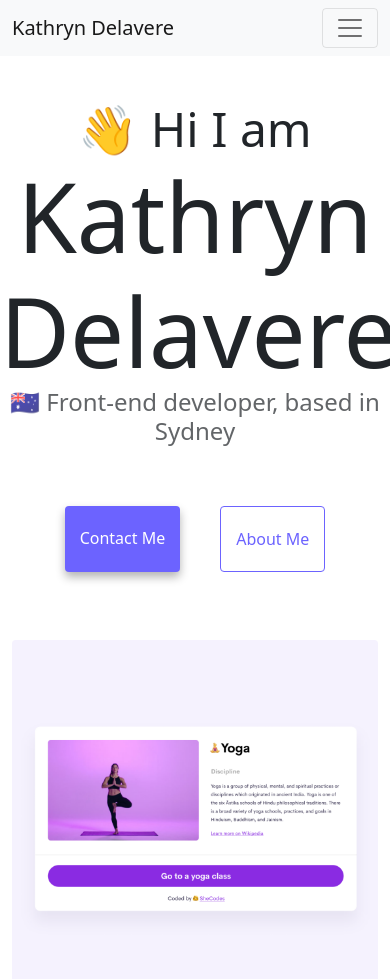
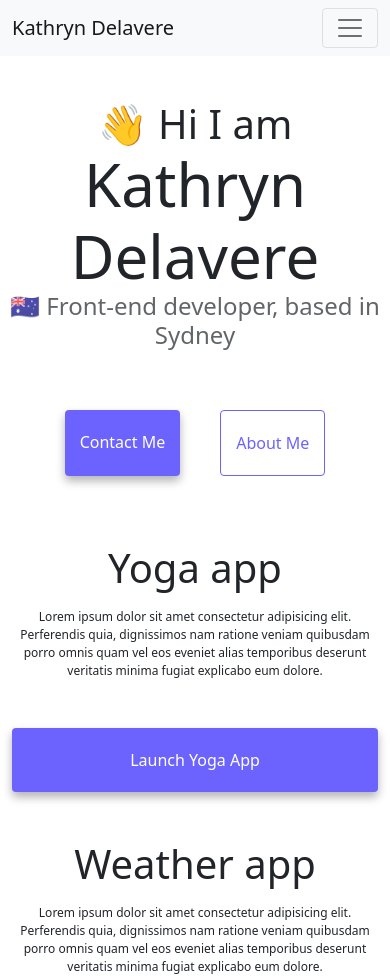
Before and after one commit to kdel01/Week3, a website: page index.html in a window 390 px wide. Shown: the top 979 px of the page. Drawn offline with nearby package versions, Linux system fonts and the light colour scheme.

Commit message:
added responsive styling

```diff
--- a/style.css
+++ b/style.css
@@ -86,3 +86,31 @@ p {
 .email-link:hover {
   text-decoration: underline;
 }
+
+@media (max-width: 576px) {
+  img {
+    display: none;
+  }
+  h1,
+  h2,
+  h3,
+  p {
+    text-align: center;
+  }
+  h1 {
+    font-size: 60px;
+  }
+  h2 {
+    font-size: 40px;
+  }
+  p {
+    font-size: 12px;
+  }
+  .primary-link {
+    display: block;
+    text-align: center;
+  }
+  .about-pic {
+    display: block;
+  }
+}
```
Also changed, not shown: about.html (+3 -3 lines).
